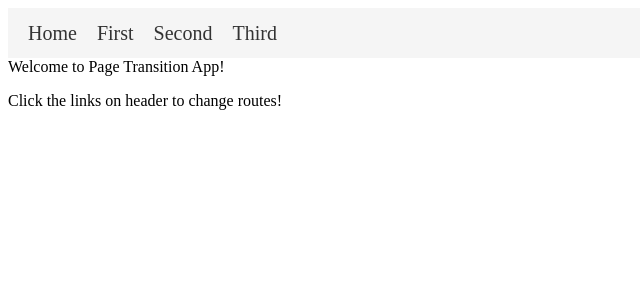
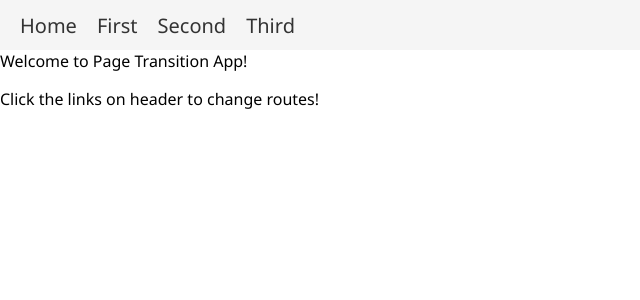
Before and after one commit to heyheyjose/route-transition-setup, a React (Create React App) app: page / in a window 1280 px wide. Shown: the top 300 px of the page, without its empty margins (0-640 px from the left). Built offline with nearby package versions, Linux system fonts and the light colour scheme.

Commit message:
added some global styles

```diff
--- /dev/null
+++ b/src/global-styles.js
@@ -0,0 +1,9 @@
+import { injectGlobal } from 'styled-components';
+
+injectGlobal`
+  @import url('https://fonts.googleapis.com/css?family=Noto+Sans');
+    body {
+      margin: 0px;
+      font-family: 'Noto Sans';
+    }
+`;
--- a/src/index.js
+++ b/src/index.js
@@ -1,6 +1,7 @@
 import React from 'react';
 import { render } from 'react-dom';
 import { BrowserRouter } from 'react-router-dom';
+import './global-styles';
 
 import Header from './Header';
 import Container from './Container';
```
